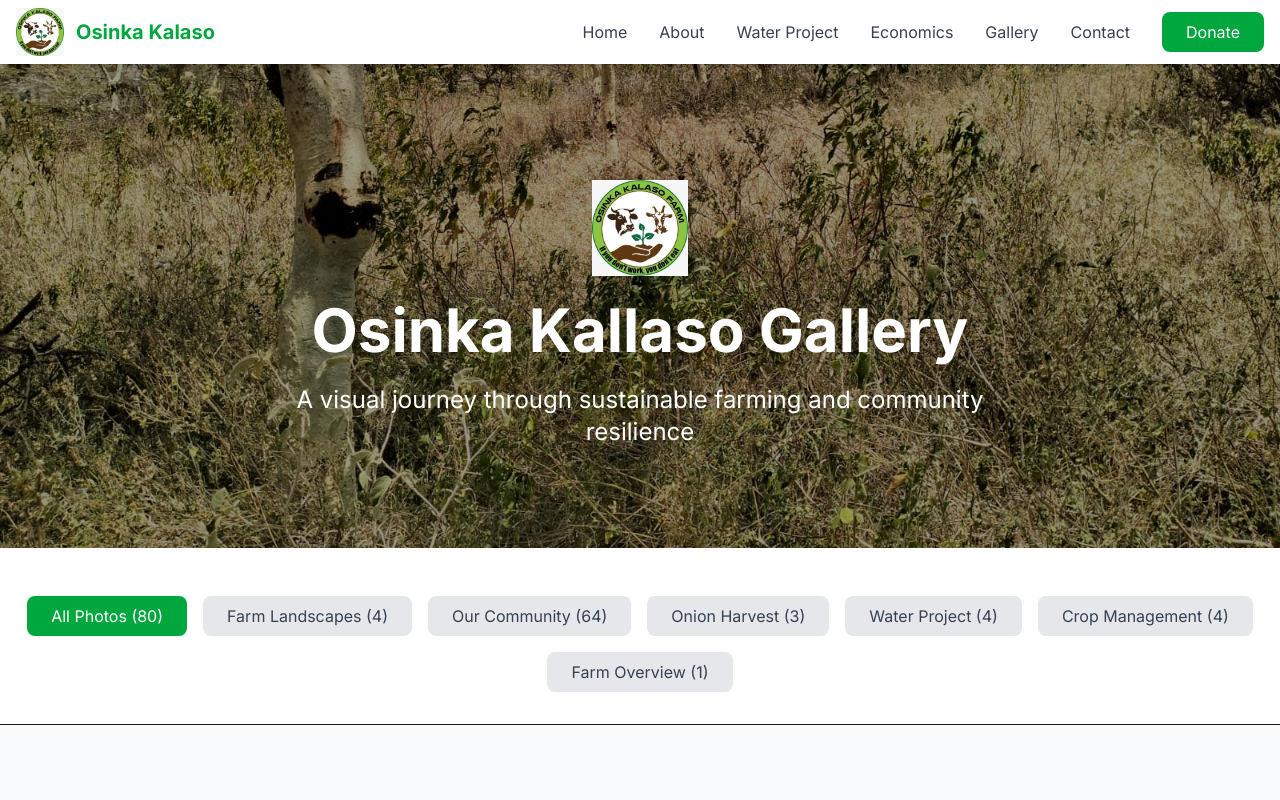
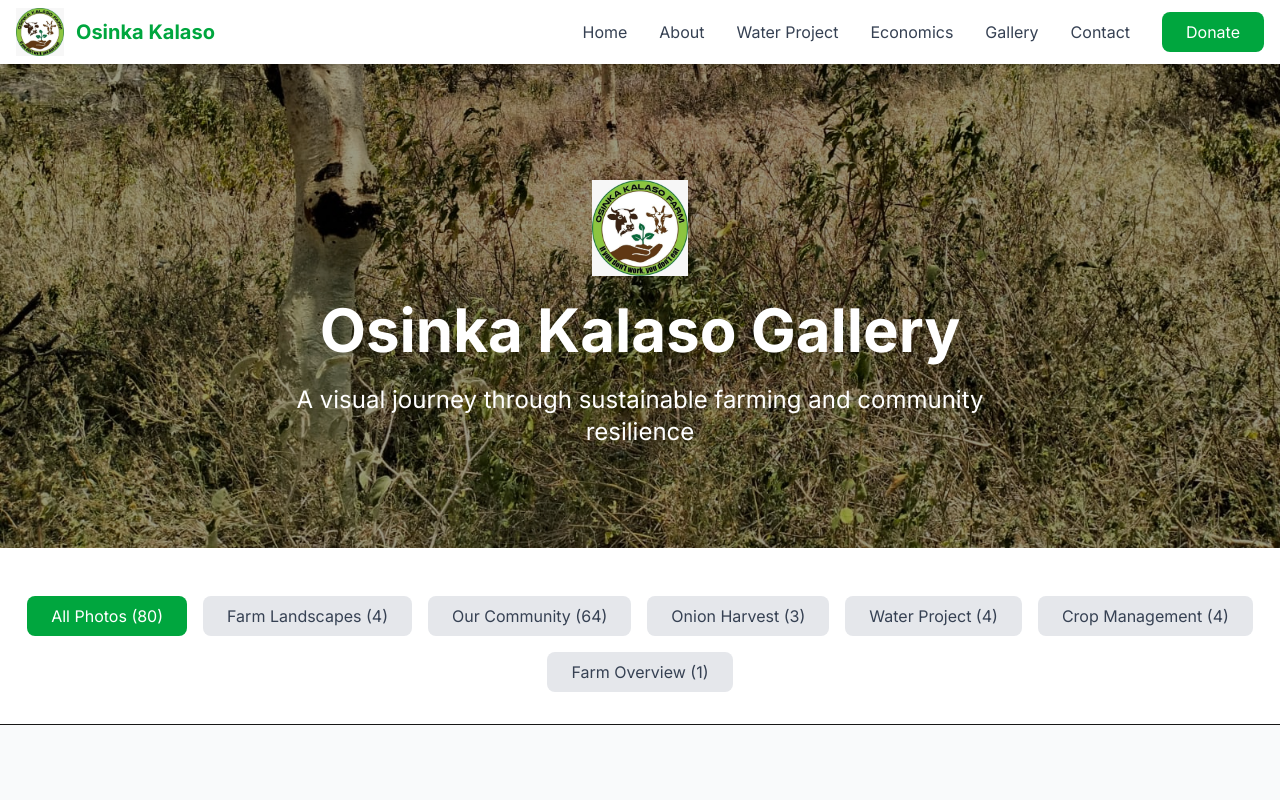
Before and after one commit to b0ase/osinka-kalaso, a Next.js app: page /gallery in a window 1280 px wide. Shown: the top 800 px of the page. Built offline with nearby package versions, Linux system fonts and the light colour scheme.

Commit message:
Fix spelling: change 'Kallaso' to 'Kalaso' in gallery page title

```diff
--- a/src/app/gallery/page.tsx
+++ b/src/app/gallery/page.tsx
@@ -451,7 +451,7 @@
               />
             </div>
           </div>
-          <h1 className="text-4xl md:text-6xl font-bold mb-6">Osinka Kallaso Gallery</h1>
+          <h1 className="text-4xl md:text-6xl font-bold mb-6">Osinka Kalaso Gallery</h1>
           <p className="text-xl md:text-2xl max-w-3xl mx-auto">
             A visual journey through sustainable farming and community resilience
           </p>
```
